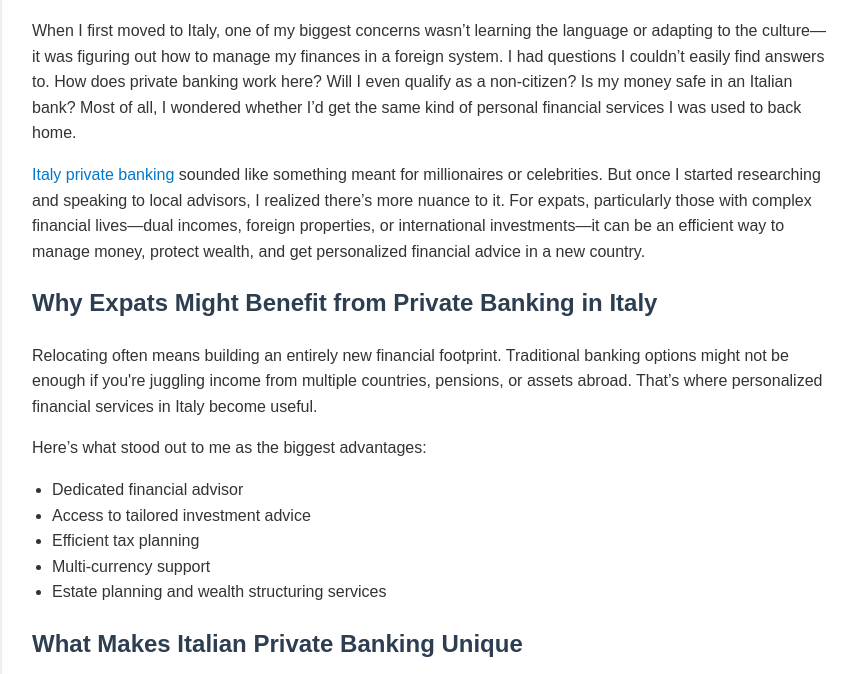
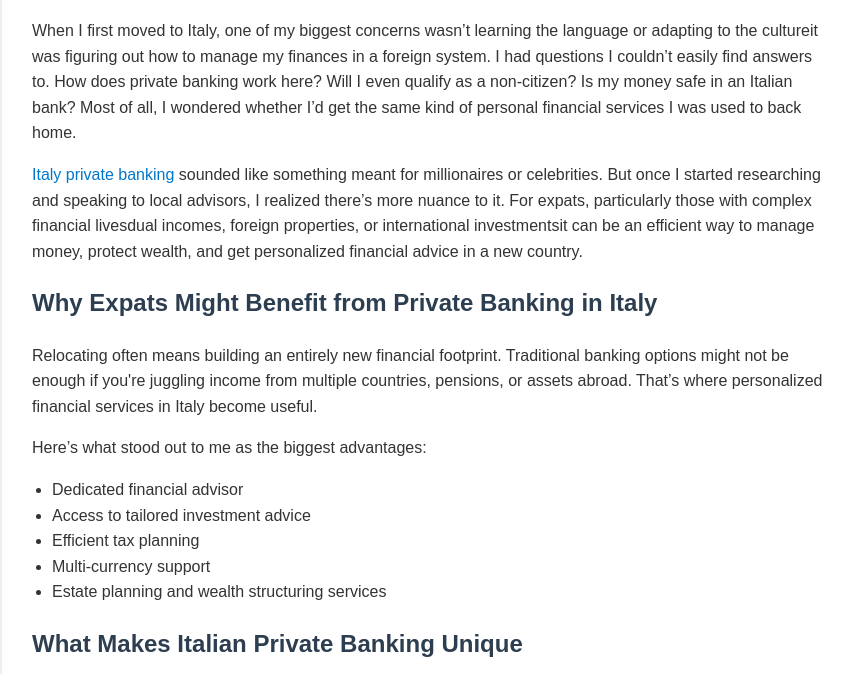
Before and after one commit to EliteNewsDaily/navigating-italys-private-banking-landscape, a plain HTML site: page index.html in a window 1280 px wide. Shown: the part 126-800 px from the top of the page, without its empty margins (208-1063 px from the left). Drawn offline with Linux system fonts and the light colour scheme.

Commit message:
Update index.html

```diff
--- a/index.html
+++ b/index.html
@@ -49,9 +49,9 @@
 <body>
   <div class="container">
     <h1>Navigating Italy’s Private Banking Landscape</h1>
-    <p>When I first moved to Italy, one of my biggest concerns wasn’t learning the language or adapting to the culture—it was figuring out how to manage my finances in a foreign system. I had questions I couldn’t easily find answers to. How does private banking work here? Will I even qualify as a non-citizen? Is my money safe in an Italian bank? Most of all, I wondered whether I’d get the same kind of personal financial services I was used to back home.</p>
+    <p>When I first moved to Italy, one of my biggest concerns wasn’t learning the language or adapting to the cultureit was figuring out how to manage my finances in a foreign system. I had questions I couldn’t easily find answers to. How does private banking work here? Will I even qualify as a non-citizen? Is my money safe in an Italian bank? Most of all, I wondered whether I’d get the same kind of personal financial services I was used to back home.</p>
 
-    <p><a href="https://pearllemonvisa.com/italy-private-banking-for-expats/">Italy private banking</a> sounded like something meant for millionaires or celebrities. But once I started researching and speaking to local advisors, I realized there’s more nuance to it. For expats, particularly those with complex financial lives—dual incomes, foreign properties, or international investments—it can be an efficient way to manage money, protect wealth, and get personalized financial advice in a new country.</p>
+    <p><a href="https://pearllemonvisa.com/italy-private-banking-for-expats/">Italy private banking</a> sounded like something meant for millionaires or celebrities. But once I started researching and speaking to local advisors, I realized there’s more nuance to it. For expats, particularly those with complex financial livesdual incomes, foreign properties, or international investmentsit can be an efficient way to manage money, protect wealth, and get personalized financial advice in a new country.</p>
 
     <h2>Why Expats Might Benefit from Private Banking in Italy</h2>
     <p>Relocating often means building an entirely new financial footprint. Traditional banking options might not be enough if you're juggling income from multiple countries, pensions, or assets abroad. That’s where personalized financial services in Italy become useful.</p>
@@ -224,7 +224,7 @@
     <p>For me, the peace of mind has been worth it. Having someone who understood my cross-border challenges made a huge difference.</p>
 
     <h2>Conclusion</h2>
-    <p>Choosing the right financial path as an expat in Italy can seem overwhelming at first. But with the right support, structure, and knowledge, it becomes manageable—even empowering. Whether you’re planning to stay long-term, retire here, or simply need to manage complex finances across borders, exploring Italy private banking options can be a sensible next step. Not because it's glamorous, but because it brings clarity, security, and control to your financial future.</p>
+    <p>Choosing the right financial path as an expat in Italy can seem overwhelming at first. But with the right support, structure, and knowledge, it becomes manageableeven empowering. Whether you’re planning to stay long-term, retire here, or simply need to manage complex finances across borders, exploring Italy private banking options can be a sensible next step. Not because it's glamorous, but because it brings clarity, security, and control to your financial future.</p>
   </div>
 </body>
 </html>
```
